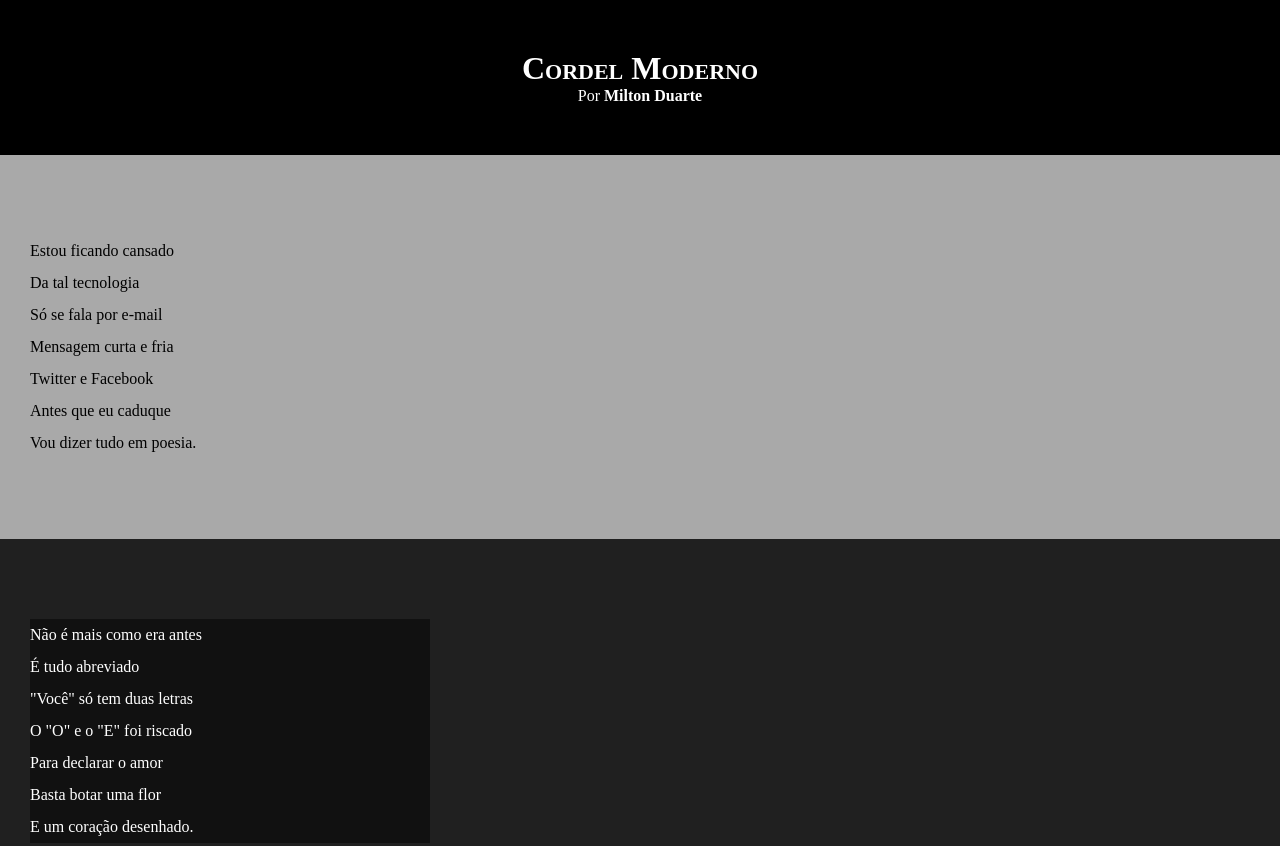
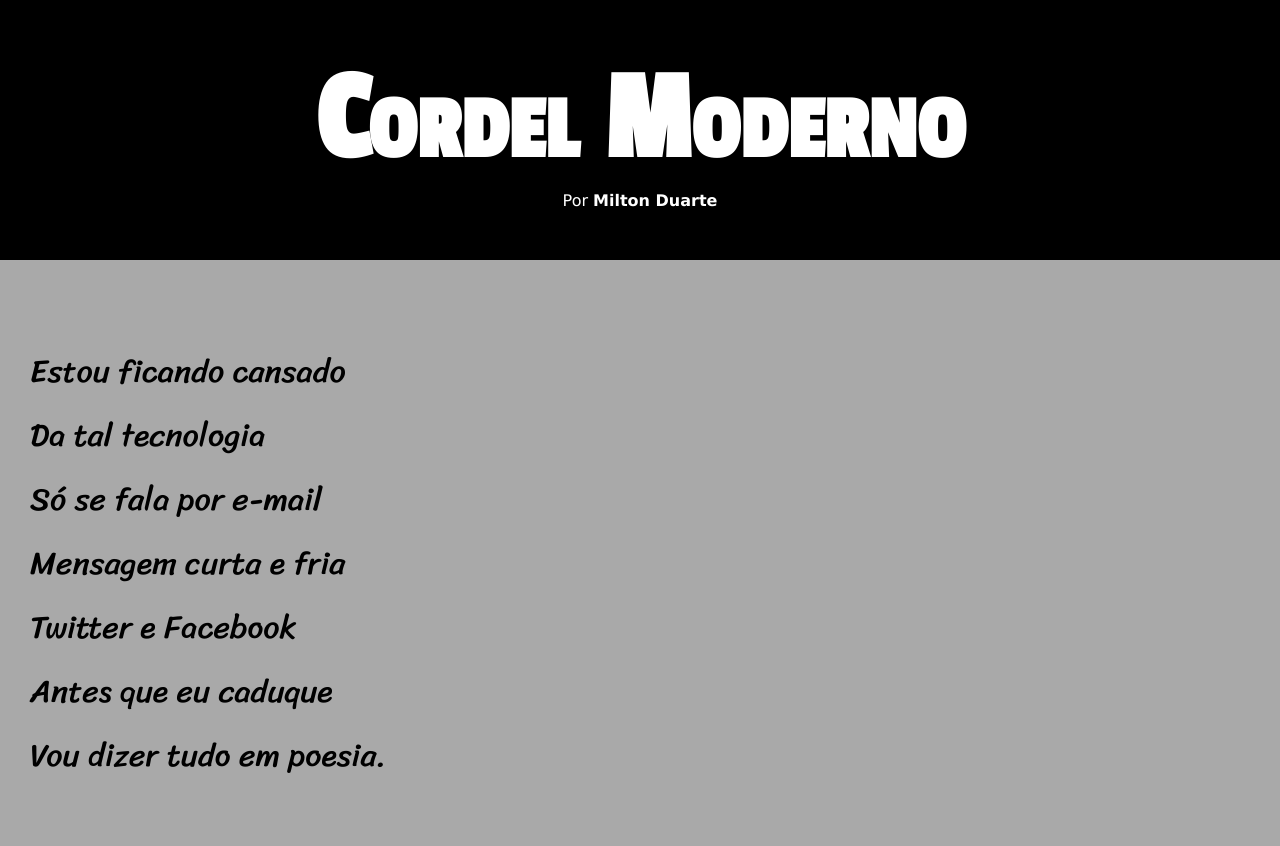
Before and after one commit to Gilbertogil1/html-css, a plain HTML site: page desafios/desafio012/index.html in a window 1280 px wide. Shown: the top 846 px of the page. Drawn offline with Linux system fonts and the light colour scheme.

Commit message:
atualizei o estilo do projeto

```diff
--- a/desafios/desafio012/estilo/style.css
+++ b/desafios/desafio012/estilo/style.css
@@ -1,13 +1,25 @@
 @charset "UTF-8";
+
+@import url('https://fonts.googleapis.com/css2?family=Sriracha&display=swap');
+
+@import url('https://fonts.googleapis.com/css2?family=Passion+One&display=swap');
+
+:root {
+    --fonte1: Verdana, Geneva, Tahoma, sans-serif;
+    --fonte2: 'Passion One', sans-serif;
+    --fonte3: 'Sriracha', cursive;
+}
 
 * {
     margin: 0px;
     padding: 0px;
+    font-family: 1em;
 }
 
 html, body {
     min-height: 100vh;
     background-color: darkgray;
+    font-family: var(--fonte1)
 }
 
 header {
@@ -19,6 +31,8 @@ header {
 header > h1 {
     padding-top: 50px;
     font-variant: small-caps;
+    font-family: var(--fonte2);
+    font-size: 10vw;
 }
 
 header > p {
@@ -40,6 +54,8 @@ section {
     padding-bottom: 10vh;
     line-height: 2em;
     padding-left: 30px;
+    font-family: var(--fonte3);
+    font-size: 2em;
 }
 
 section.normal {
```
